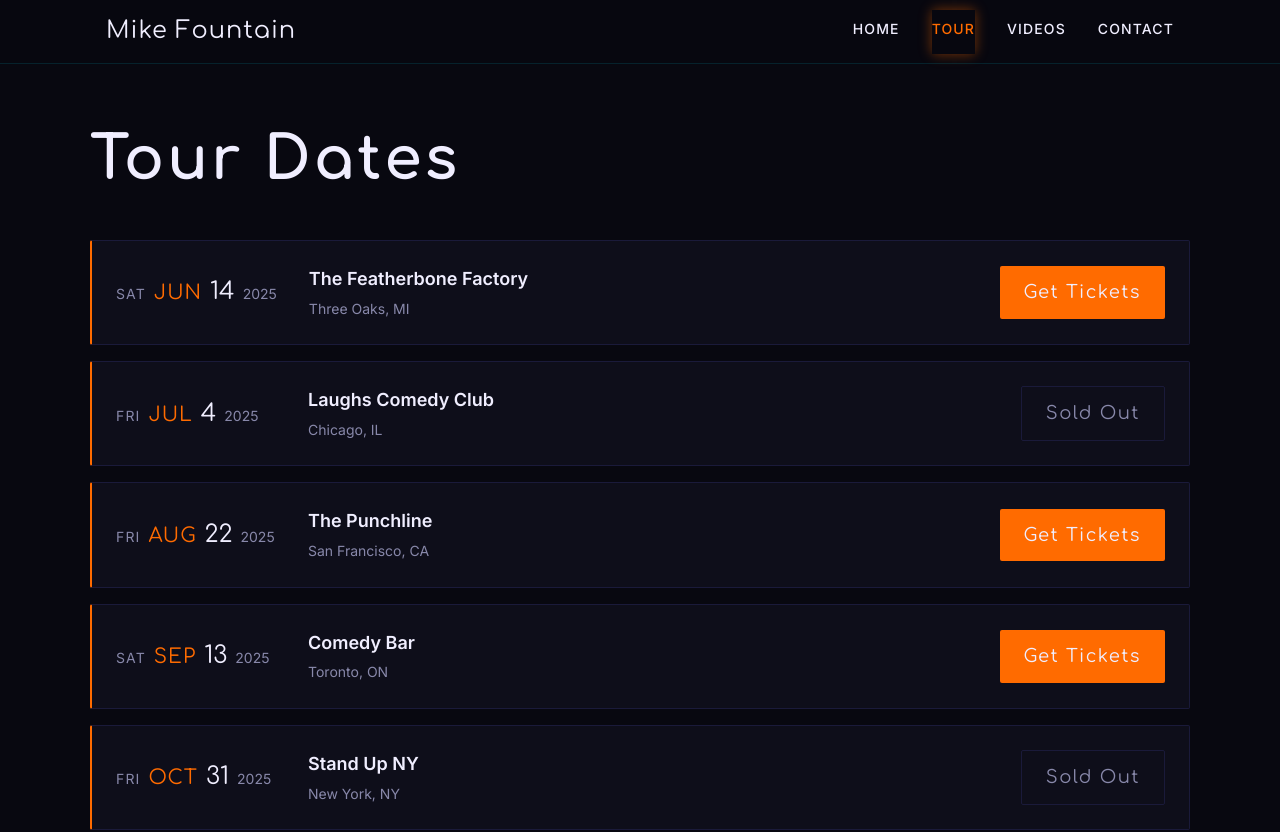
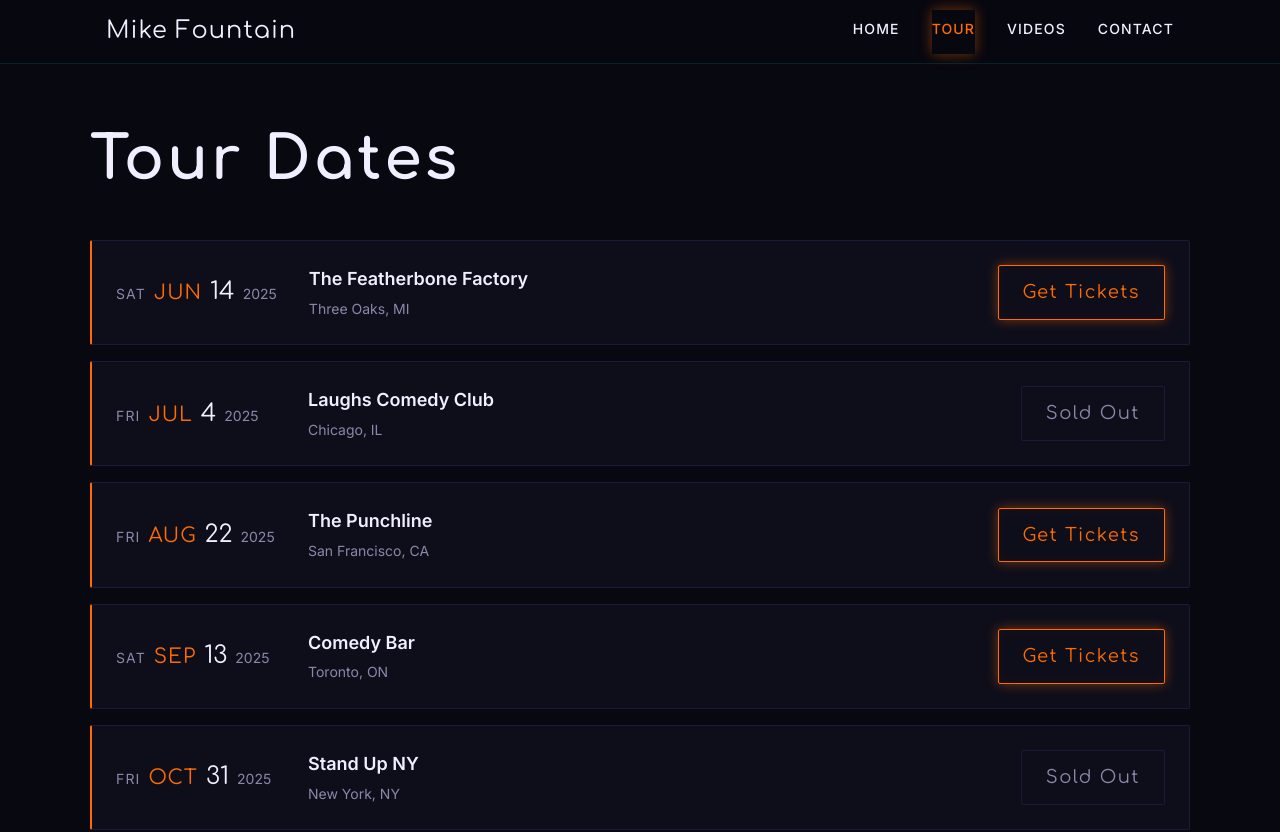
Before and after one commit to andymcdowall/mikefountaincomedy, a React (Vite) app: page /tour in a window 1280 px wide. Shown: the top 832 px of the page. Built offline with nearby package versions, Linux system fonts and the light colour scheme.

Commit message:
feat(style-themes/02): hollow neon outline on Get Tickets button

```diff
--- a/src/styles/themes/nightclub.css
+++ b/src/styles/themes/nightclub.css
@@ -72,3 +72,18 @@
   box-shadow: 0 0 28px var(--color-accent-glow), inset 0 0 16px rgba(255, 107, 0, 0.1);
   outline: none;
 }
+
+/* Get Tickets button — hollow neon outline matching the hero CTA */
+[data-theme="nightclub"] .show-card__ticket-btn {
+  background: transparent;
+  border: 1px solid var(--color-accent);
+  color: var(--color-accent);
+  box-shadow: 0 0 12px var(--color-accent-glow), inset 0 0 12px rgba(255, 107, 0, 0.05);
+}
+
+[data-theme="nightclub"] .show-card__ticket-btn:hover,
+[data-theme="nightclub"] .show-card__ticket-btn:focus-visible {
+  background: rgba(255, 107, 0, 0.08);
+  box-shadow: 0 0 28px var(--color-accent-glow), inset 0 0 16px rgba(255, 107, 0, 0.1);
+  outline: none;
+}
```
